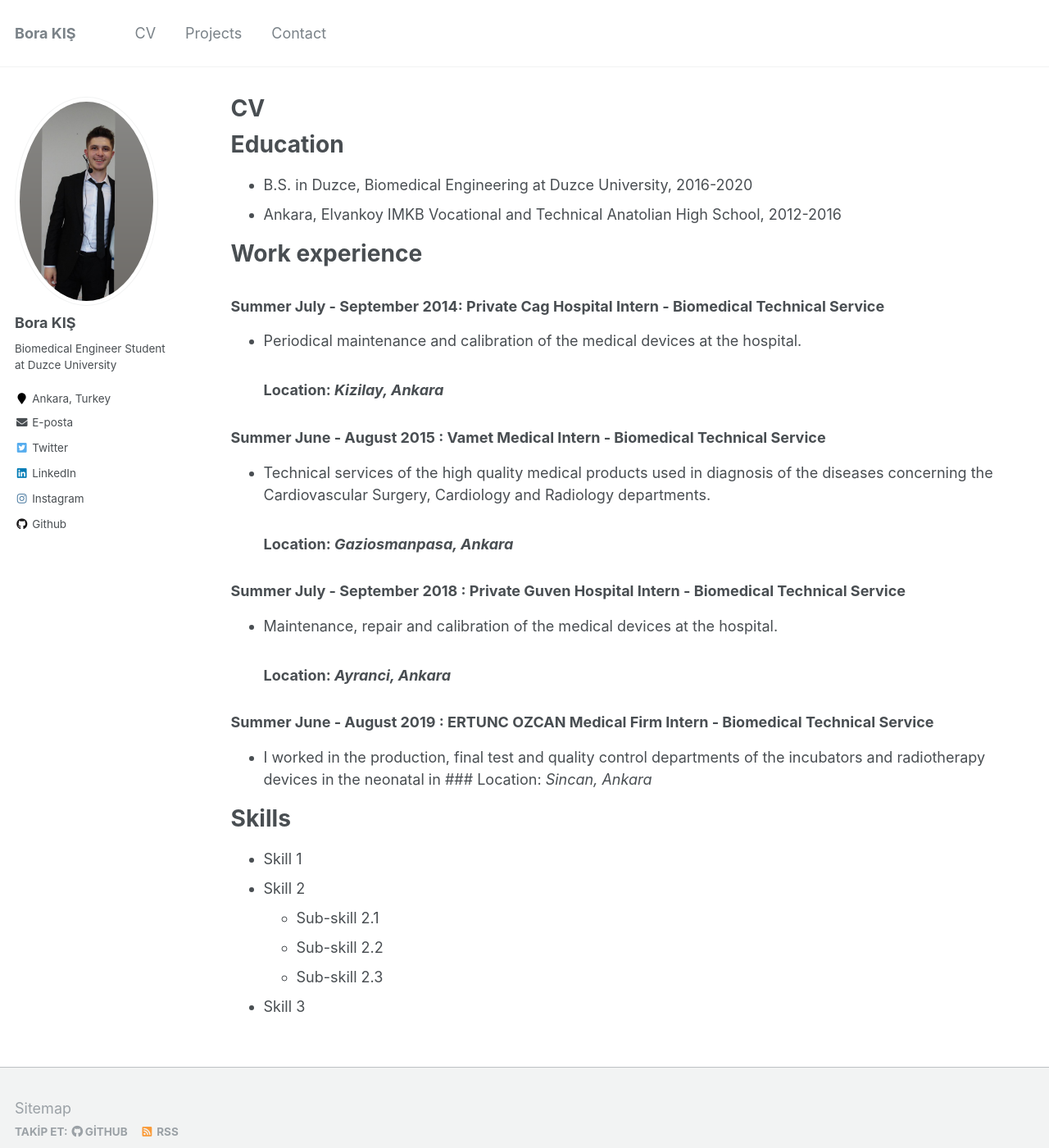
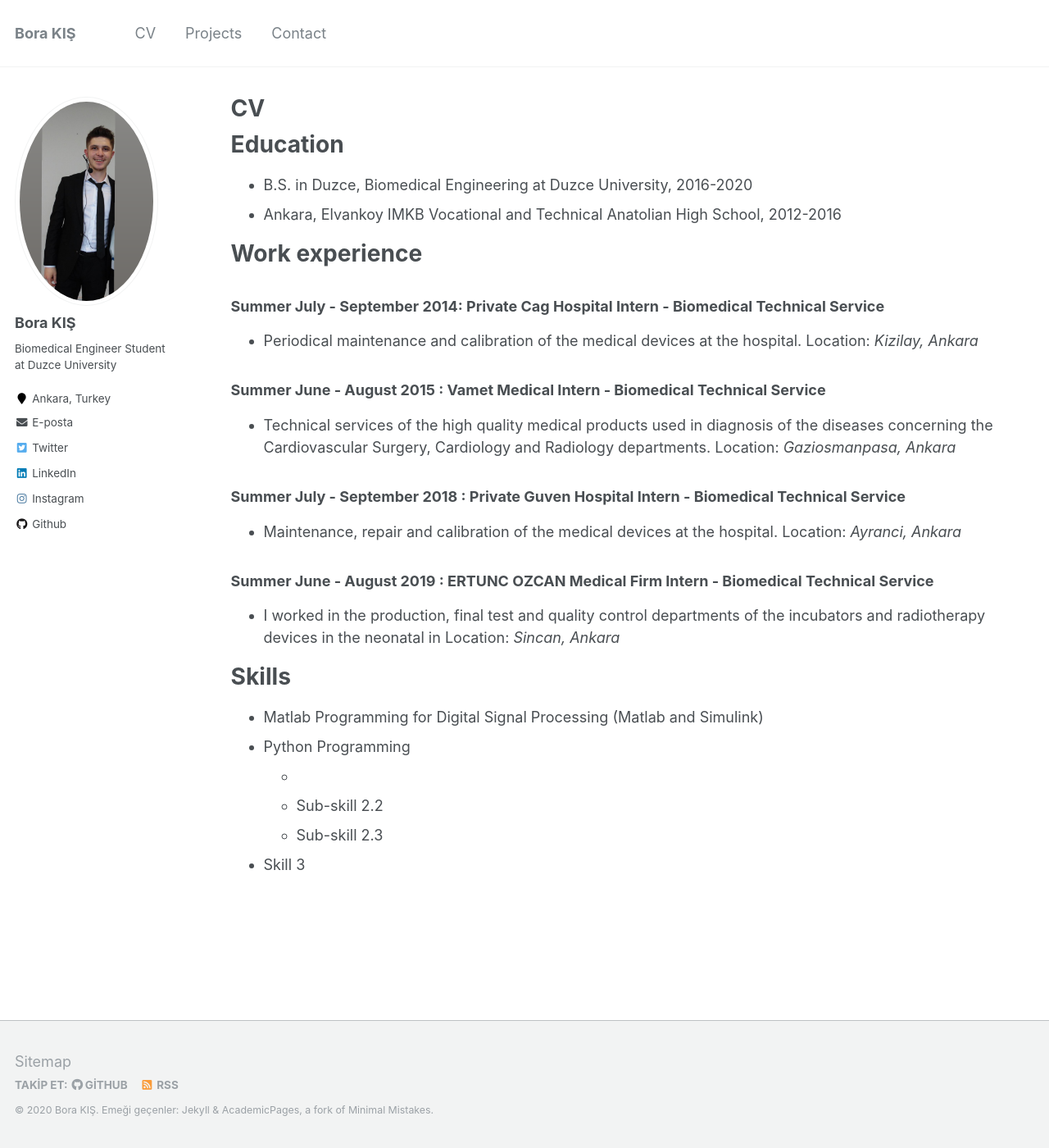
Before and after one commit to BoraKis/borakis.github.io, a Jekyll site: the page built from _pages/cv.md, in a window 1280 px wide and 1400 px high. Shown: the whole window at 82% size. Built offline with Jekyll 4.4.1, drawn with Linux system fonts in a browser that asks for light colours.

Commit message:
Update cv.md

```diff
--- a/_pages/cv.md
+++ b/_pages/cv.md
@@ -19,28 +19,28 @@ Work experience
 ### Summer July - September 2014: Private Cag Hospital Intern - Biomedical Technical Service
 
   * Periodical maintenance and calibration of the medical devices at the hospital.
-### Location: *Kizilay, Ankara*
+   Location: *Kizilay, Ankara*
 
 ### Summer June - August 2015 : Vamet Medical Intern - Biomedical Technical Service
 
   * Technical services of the high quality medical products used in diagnosis of the diseases concerning the    Cardiovascular Surgery, Cardiology and Radiology departments.
-### Location: *Gaziosmanpasa, Ankara*
+   Location: *Gaziosmanpasa, Ankara*
 
 ### Summer July - September 2018 : Private Guven Hospital Intern - Biomedical Technical Service
 
   *  Maintenance, repair and calibration of the medical devices at the hospital.
-### Location: *Ayranci, Ankara*
+   Location: *Ayranci, Ankara*
 
 ### Summer June - August 2019 : ERTUNC OZCAN Medical Firm Intern - Biomedical Technical Service
 
  * I worked in the production, final test and quality control departments of the incubators and radiotherapy devices in the neonatal in
- ### Location: *Sincan, Ankara*
+   Location: *Sincan, Ankara*
 
 Skills
 ======
-* Skill 1
-* Skill 2
-  * Sub-skill 2.1
+* Matlab Programming for Digital Signal Processing (Matlab and Simulink)
+* Python Programming
+  *
   * Sub-skill 2.2
   * Sub-skill 2.3
 * Skill 3
```
